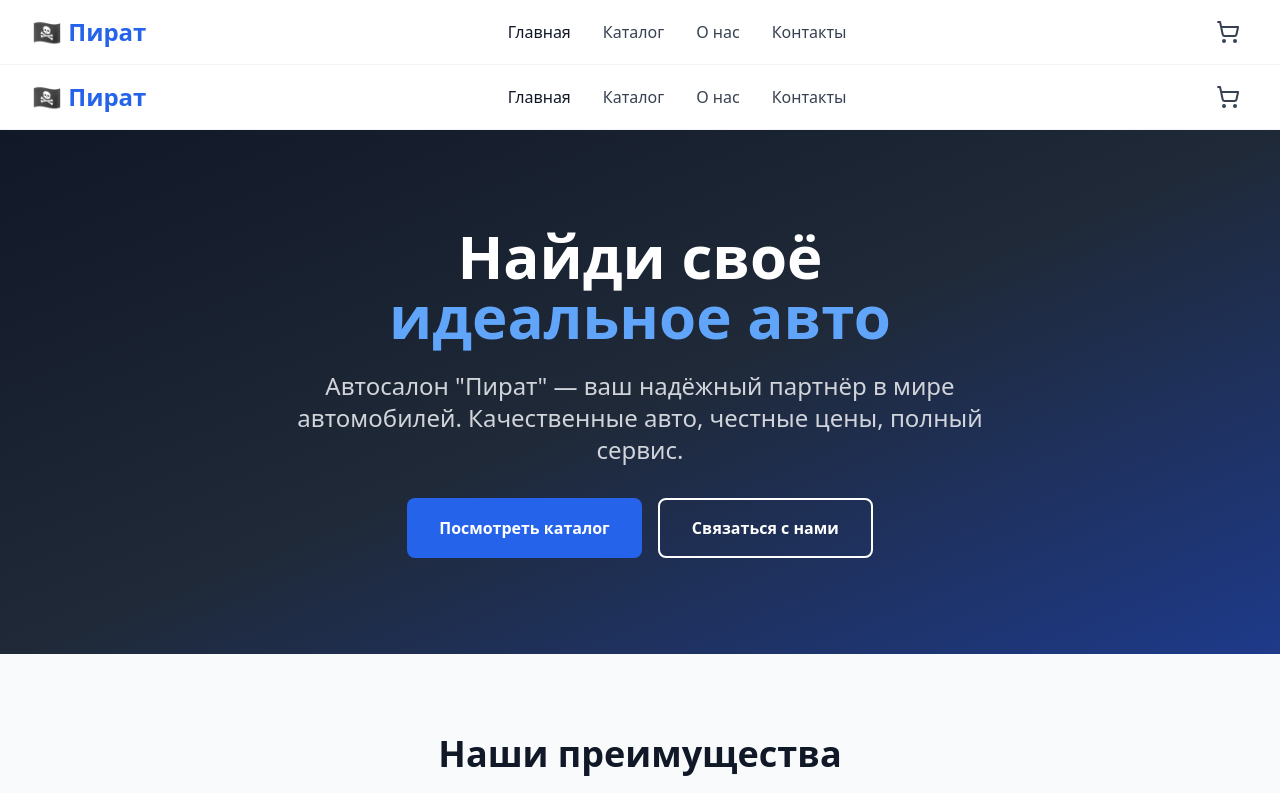
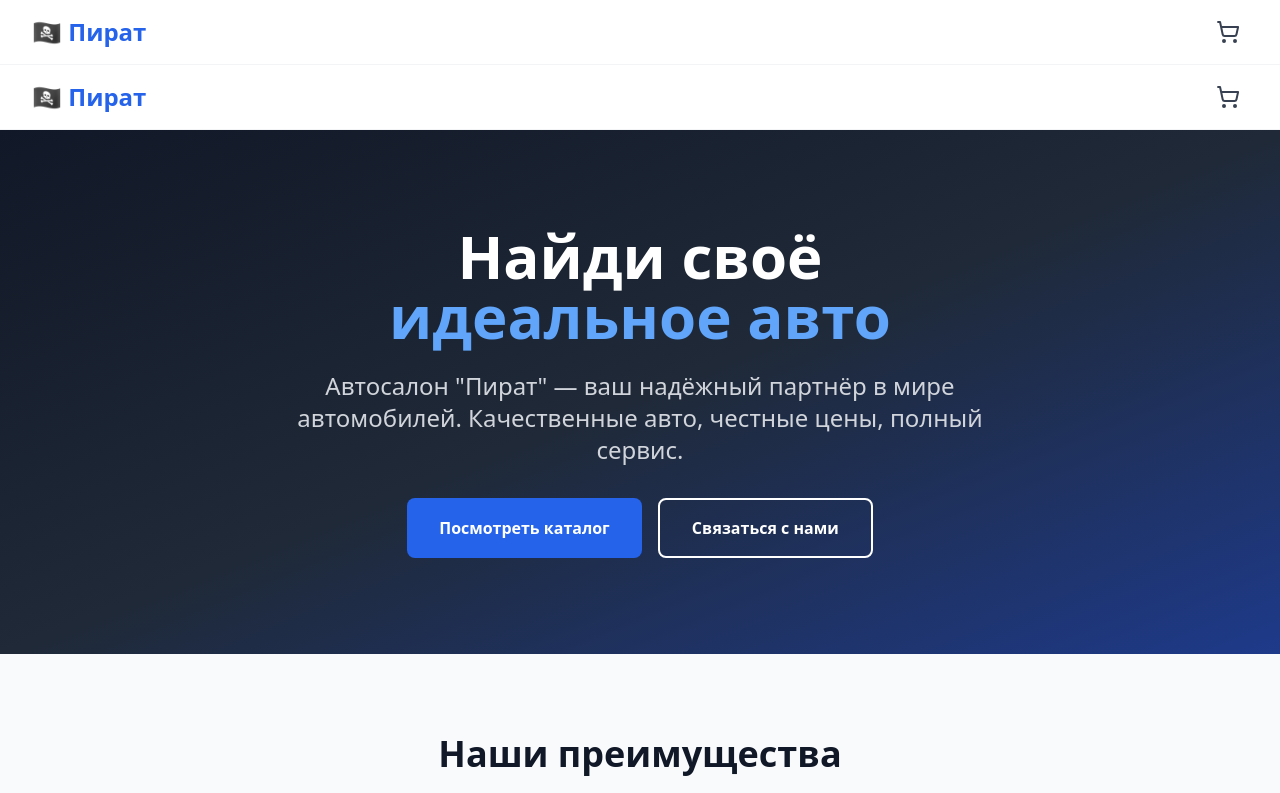
Before and after one commit to pr-poehali-dev/pirate-car-dealership, a React (Vite) app: page / in a window 1280 px wide. Shown: the top 793 px of the page. Built offline with nearby package versions, Linux system fonts and the light colour scheme.

Commit message:
Удаление верхней панели навигации

```diff
--- a/src/components/Header.tsx
+++ b/src/components/Header.tsx
@@ -1,9 +1,7 @@
-import { useState } from "react";
 import Icon from "@/components/ui/icon";
 import { useCart } from "@/hooks/useCart";
 
 const Header = () => {
-  const [isMenuOpen, setIsMenuOpen] = useState(false);
   const { getTotalItems } = useCart();
   const totalItems = getTotalItems();
 
@@ -18,36 +16,8 @@ const Header = () => {
             </h1>
           </div>
 
-          {/* Navigation - Desktop */}
-          <nav className="hidden md:flex space-x-8">
-            <a
-              href="/"
-              className="text-gray-900 hover:text-blue-600 font-medium transition-colors"
-            >
-              Главная
-            </a>
-            <a
-              href="/catalog"
-              className="text-gray-700 hover:text-blue-600 font-medium transition-colors"
-            >
-              Каталог
-            </a>
-            <a
-              href="/about"
-              className="text-gray-700 hover:text-blue-600 font-medium transition-colors"
-            >
-              О нас
-            </a>
-            <a
-              href="/contacts"
-              className="text-gray-700 hover:text-blue-600 font-medium transition-colors"
-            >
-              Контакты
-            </a>
-          </nav>
-
-          {/* Cart & Mobile Menu */}
-          <div className="flex items-center space-x-4">
+          {/* Cart */}
+          <div className="flex items-center">
             <button className="relative p-2 text-gray-700 hover:text-blue-600 transition-colors">
               <Icon name="ShoppingCart" size={24} />
               {totalItems > 0 && (
@@ -56,48 +26,8 @@ const Header = () => {
                 </span>
               )}
             </button>
-
-            {/* Mobile menu button */}
-            <button
-              className="md:hidden p-2 text-gray-700 hover:text-blue-600"
-              onClick={() => setIsMenuOpen(!isMenuOpen)}
-            >
-              <Icon name={isMenuOpen ? "X" : "Menu"} size={24} />
-            </button>
           </div>
         </div>
-
-        {/* Mobile Navigation */}
-        {isMenuOpen && (
-          <div className="md:hidden py-4 border-t border-gray-100">
-            <nav className="flex flex-col space-y-3">
-              <a
-                href="/"
-                className="text-gray-900 hover:text-blue-600 font-medium"
-              >
-                Главная
-              </a>
-              <a
-                href="/catalog"
-                className="text-gray-700 hover:text-blue-600 font-medium"
-              >
-                Каталог
-              </a>
-              <a
-                href="/about"
-                className="text-gray-700 hover:text-blue-600 font-medium"
-              >
-                О нас
-              </a>
-              <a
-                href="/contacts"
-                className="text-gray-700 hover:text-blue-600 font-medium"
-              >
-                Контакты
-              </a>
-            </nav>
-          </div>
-        )}
       </div>
     </header>
   );
```
Also changed, not shown: 1 other file (tests, documents, lock files or other folders).
